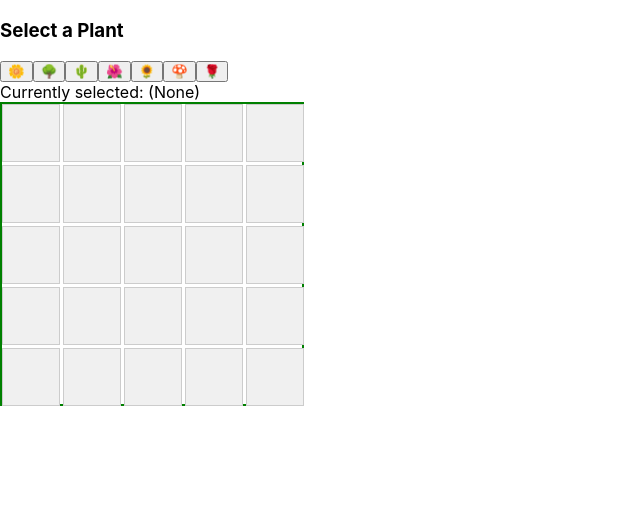
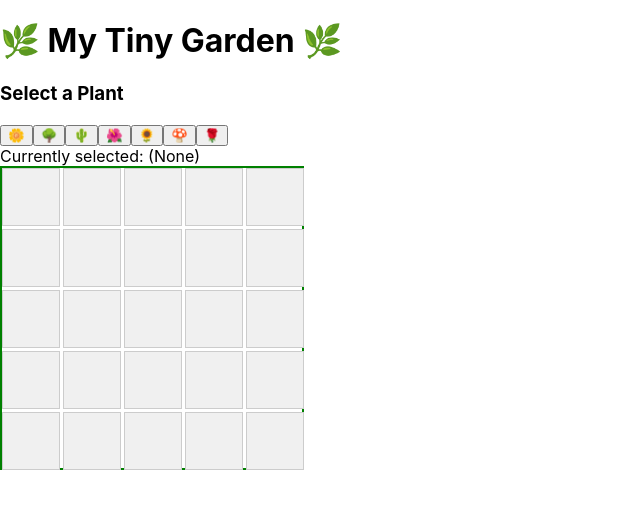
Before and after one commit to elizabethvilloria/virtual-garden-planner, a React (Create React App) app: page / in a window 1280 px wide. Shown: the top 508 px of the page, without its empty margins (0-640 px from the left). Built offline with nearby package versions, Linux system fonts and the light colour scheme.

Commit message:
Garden title and styling

```diff
--- a/src/App.css
+++ b/src/App.css
@@ -36,3 +36,19 @@
     transform: rotate(360deg);
   }
 }
+
+.garden-app {
+  text-align: center;
+  padding: 20px;
+}
+
+.garden-app h1 {
+  color: #2e7d32;
+  margin-bottom: 20px;
+}
+
+.selected-plant {
+  margin: 15px 0;
+  font-size: 18px;
+  color: #4caf50;
+}
--- a/src/App.js
+++ b/src/App.js
@@ -24,7 +24,8 @@ const App = () => {
   };
 
   return (
-    <div>
+    <div className="garden-app">
+      <h1>🌿 My Tiny Garden 🌿</h1>
       <PlantSelector onSelectPlant={handleSelectPlant} />
       <div className="selected-plant">
         Currently selected: {selectedPlant || '(None)'}
```
